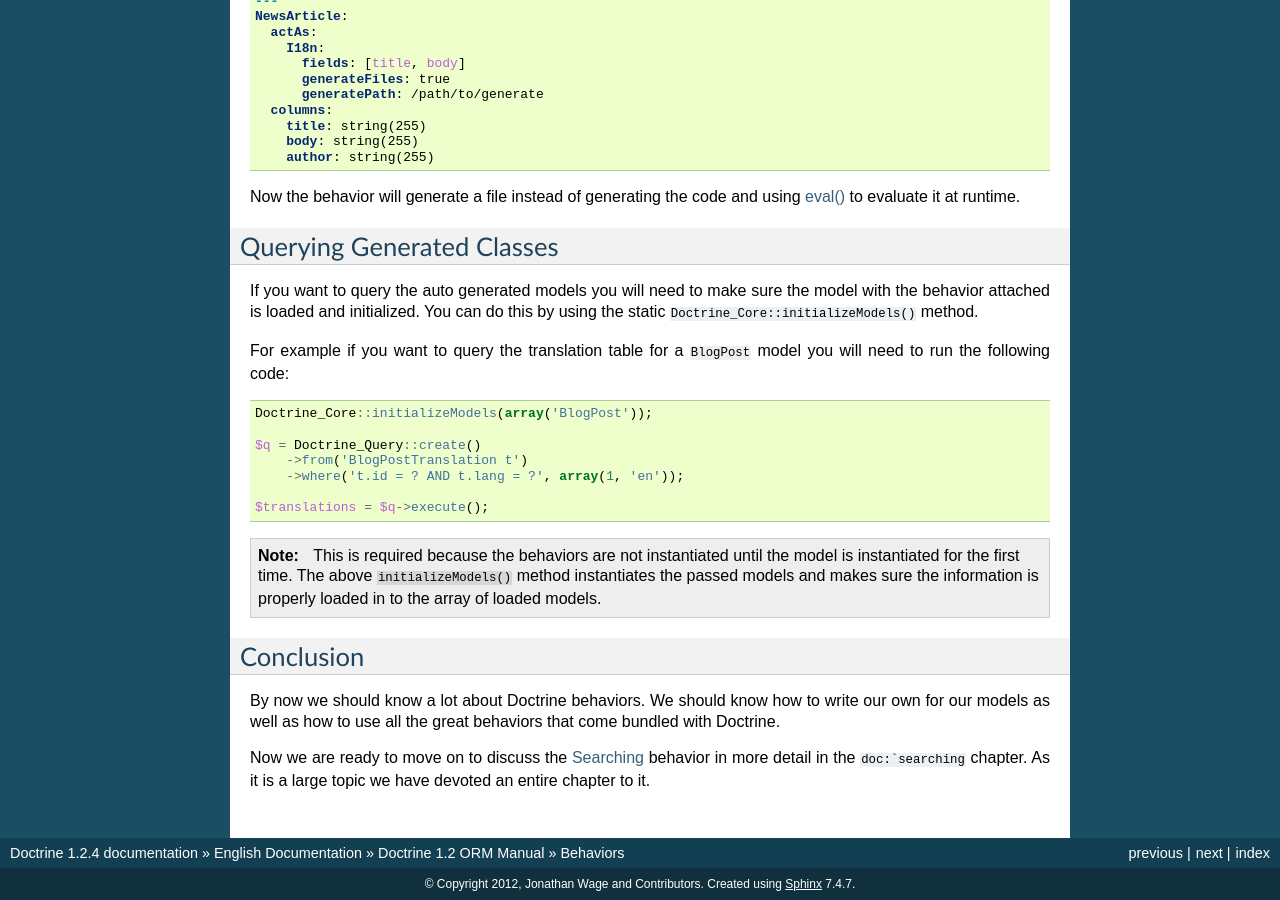
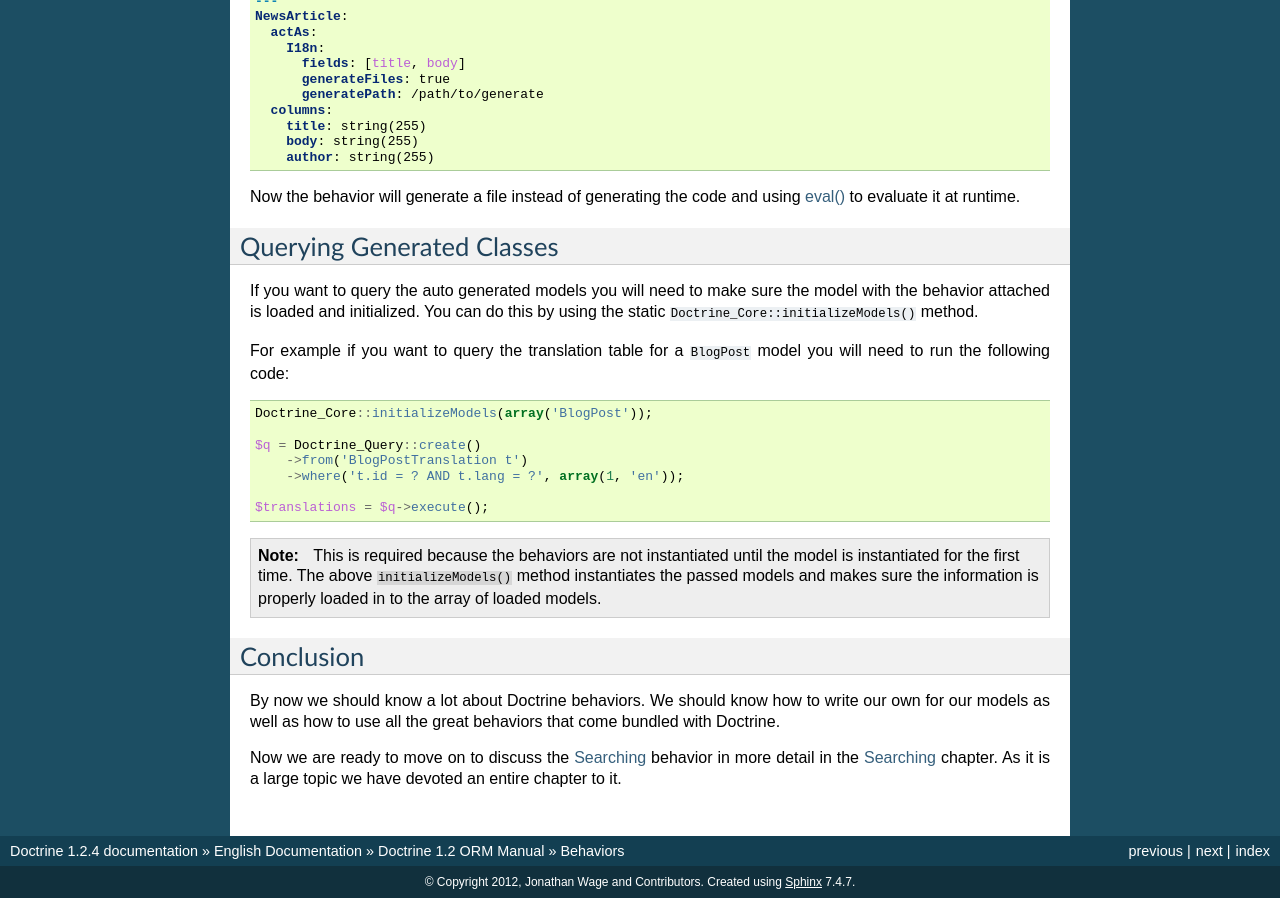
Before and after one commit to jeserkin/doctrine1-documentation-dev, a Sphinx documentation site: the page built from source/en/manual/behaviors.rst, in a window 1280 px wide and 900 px high, scrolled down 24838 px. Built offline with Sphinx 7.4.7, drawn with Linux system fonts in a browser that asks for light colours; cross-references to code outside the pages are shown as plain code.

Commit message:
doctrine1-documentation-25 Edit technology.rst

```diff
--- a/source/en/manual/behaviors.rst
+++ b/source/en/manual/behaviors.rst
@@ -1785,5 +1785,5 @@ to write our own for our models as well as how to use all the great
 behaviors that come bundled with Doctrine.
 
 Now we are ready to move on to discuss the :doc:`searching`
-behavior in more detail in the `doc:`searching` chapter. As it is a
+behavior in more detail in the :doc:`searching` chapter. As it is a
 large topic we have devoted an entire chapter to it.
```
